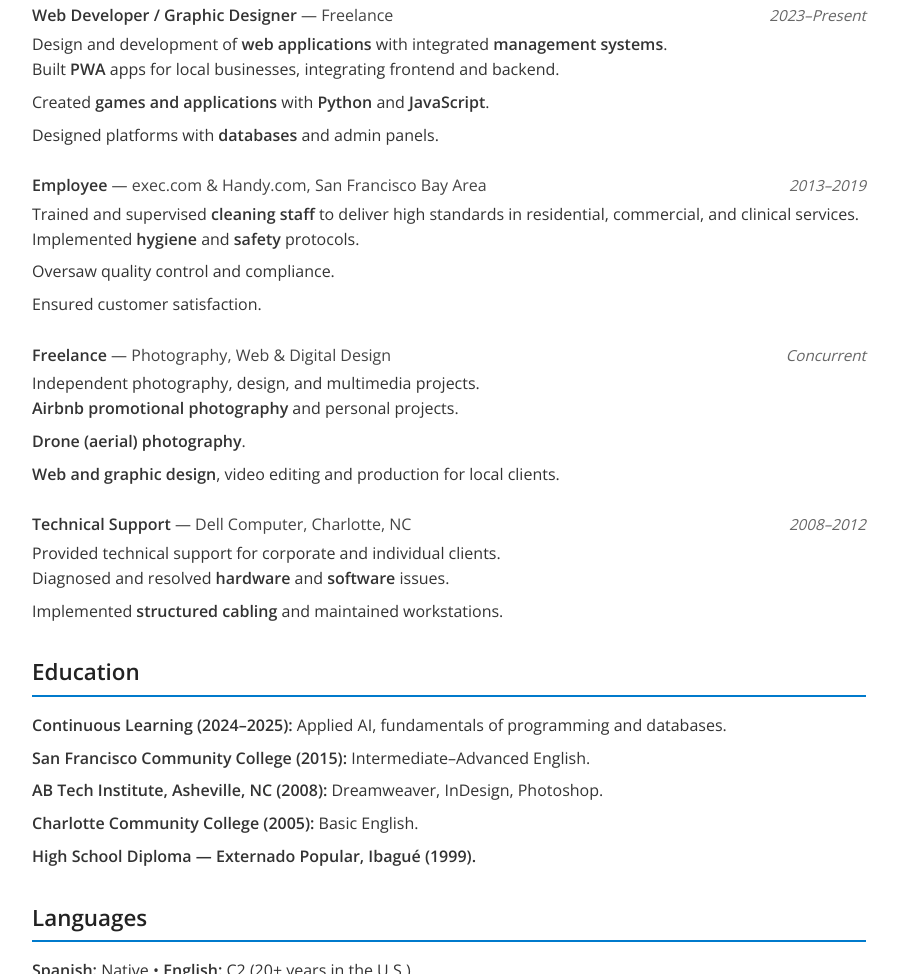
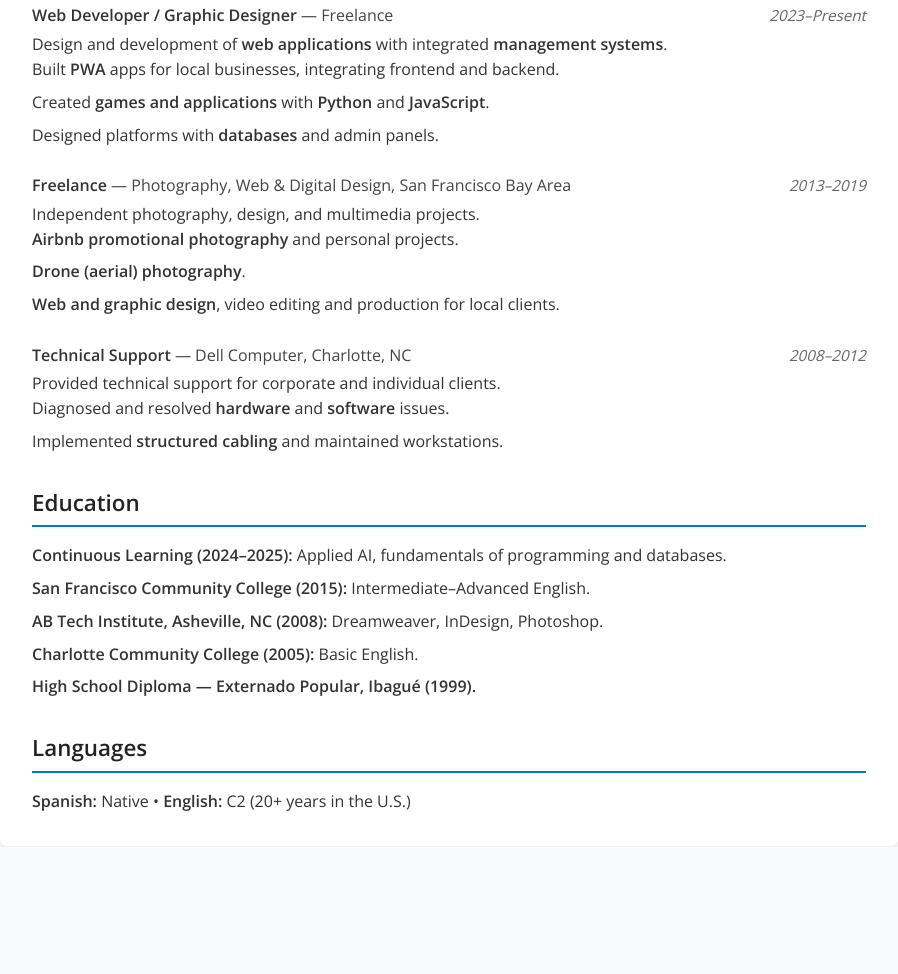
Before and after one commit to andfar83/Professional-CV, a plain HTML site: page index-eng.html in a window 1280 px wide. Shown: the part 932-1906 px from the top of the page, without its empty margins (191-1089 px from the left). After the commit the page ends 1779 px from the top, so only its background shows below. Drawn offline with nearby package versions, Linux system fonts and the light colour scheme.

Commit message:
Update index-eng.html

```diff
--- a/index-eng.html
+++ b/index-eng.html
@@ -372,29 +372,10 @@
       <div class="job">
         <div class="job-header">
           <div>
-            <span class="job-title">Employee</span>
-            <span class="job-org">— exec.com & Handy.com, San Francisco Bay Area</span>
+            <span class="job-title">Freelance</span>
+            <span class="job-org">— Photography, Web & Digital Design, San Francisco Bay Area</span>
           </div>
           <span class="job-dates">2013–2019</span>
-        </div>
-        <p class="job-desc">
-          Trained and supervised <strong>cleaning staff</strong> to deliver high standards in residential, commercial,
-          and clinical services.
-        </p>
-        <ul class="list">
-          <li>Implemented <strong>hygiene</strong> and <strong>safety</strong> protocols.</li>
-          <li>Oversaw quality control and compliance.</li>
-          <li>Ensured customer satisfaction.</li>
-        </ul>
-      </div>
-
-      <div class="job">
-        <div class="job-header">
-          <div>
-            <span class="job-title">Freelance</span>
-            <span class="job-org">— Photography, Web & Digital Design</span>
-          </div>
-          <span class="job-dates">Concurrent</span>
         </div>
         <p class="job-desc">
           Independent photography, design, and multimedia projects.
```
